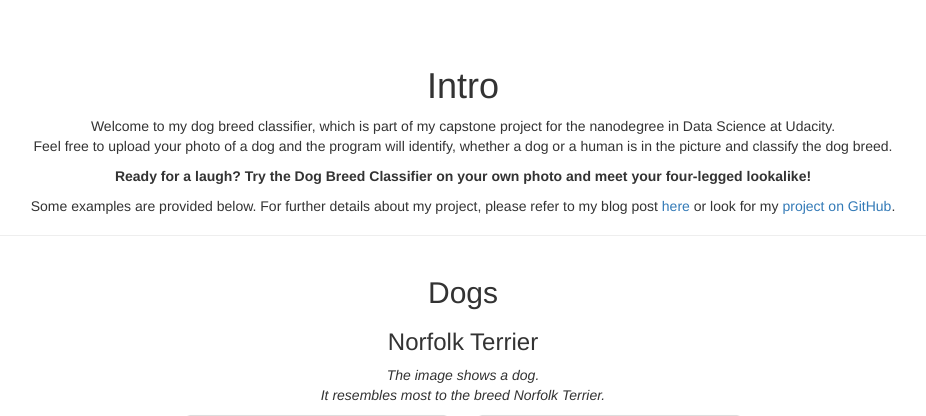
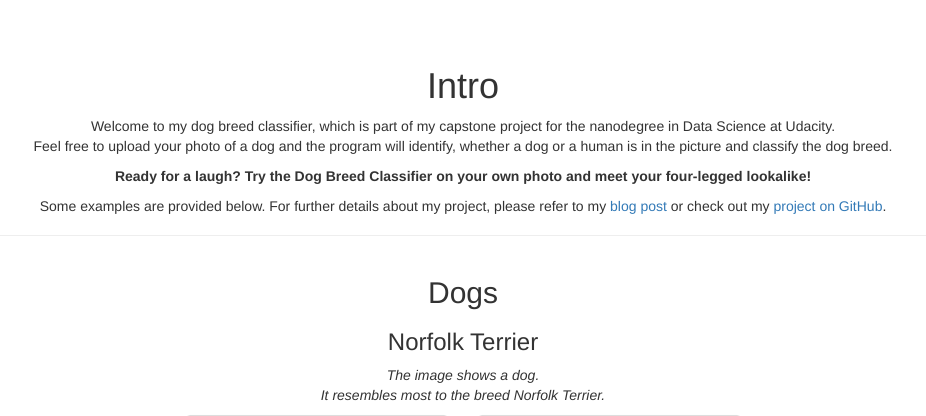
Before and after one commit to carini599/dog_breed_classifier, a Flask app: page / in a window 1280 px wide. Shown: the part 510-926 px from the top of the page, without its empty margins (177-1103 px from the left). Run offline with Flask 3, Linux system fonts and the light colour scheme; some libraries are stand-ins or nearby versions.

Commit message:
fix: adjusted wording in intro on startpage

```diff
--- a/dog_app/app/templates/master.html
+++ b/dog_app/app/templates/master.html
@@ -67,9 +67,9 @@
                 <p class="text-center"><b>Ready for a laugh? Try the Dog Breed Classifier on your own photo and meet your four-legged lookalike!</b>
                 </p>
                 <p class="text-center">Some examples are provided below.
-                For further details about my project, please refer to my blog post
-                <a href="https://breuerei.de/classify-your-dogs-breed-or-find-your-barking-twin-my-journey-into-neural-networks/ ">here</a>
-                or look for my <a href="https://github.com/carini599/dog_breed_classifier">project on GitHub</a>.
+                For further details about my project, please refer to my
+                <a href="https://breuerei.de/classify-your-dogs-breed-or-find-your-barking-twin-my-journey-into-neural-networks/ ">blog post</a>
+                or check out my <a href="https://github.com/carini599/dog_breed_classifier">project on GitHub</a>.
                 </p>
         </div>
 
```
